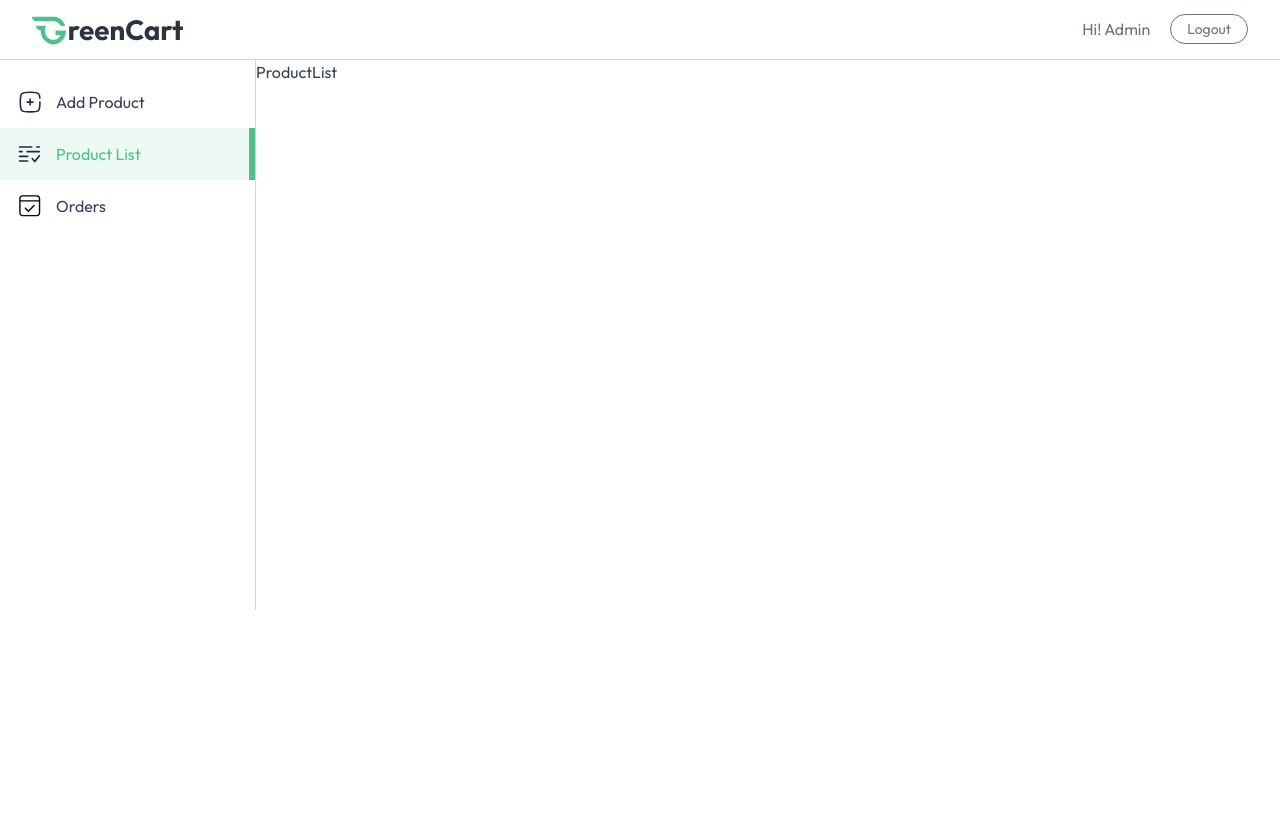
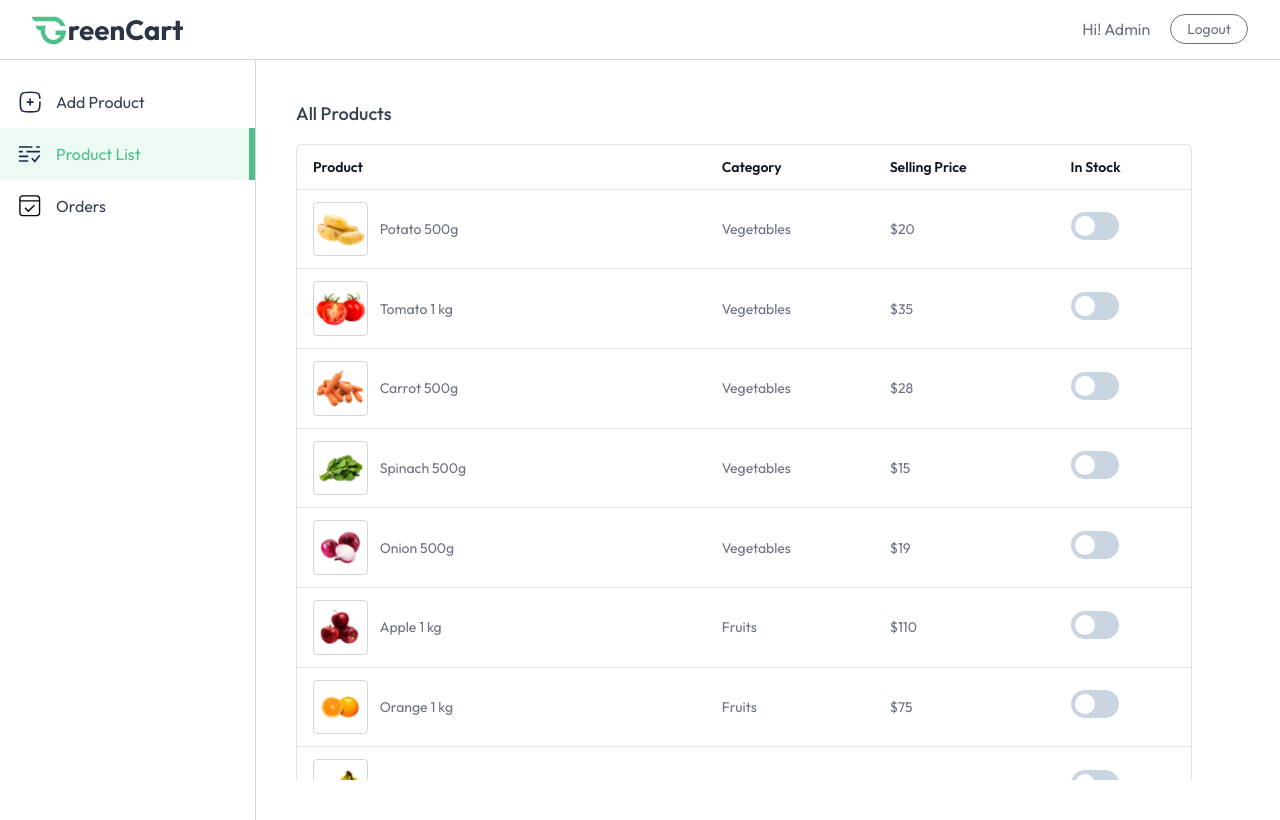
Before and after one commit to Zohirul-Islam/grocery-shope-with-reactjs-and-nodejs, a React app in the folder frontend/: page /seller/product-list in a window 1280 px wide. Both pictures are taken after typing "name@example.com", "Sample123" into the empty fields and a click on the button "Login". Built offline with nearby package versions, Linux system fonts and the light colour scheme; the HTML template or start-up script is replaced by a standard one.

Commit message:
product list done

```diff
--- a/frontend/src/pages/seller/AddProduct.jsx
+++ b/frontend/src/pages/seller/AddProduct.jsx
@@ -10,7 +10,8 @@
   const [price, setPrice] = useState("");
   const [offerPrice, setOfferPrice] = useState("");
   const onSubmitHandler = async(event) => {
-    event.preventDefault();
+      event.preventDefault();
+
   }
   /* ....................logical part.............................. */
     return (
@@ -61,7 +62,7 @@
                         <input onChange={(e)=>setOfferPrice(e.target.value)} value={offerPrice} id="offer-price" type="number" placeholder="0" className="outline-none md:py-2.5 py-2 px-3 rounded border border-gray-500/40" required />
                     </div>
                 </div>
-                <button className="px-8 py-2.5 bg-indigo-500 text-white font-medium rounded">ADD</button>
+                <button className="px-8 py-2.5 bg-primary text-white font-medium rounded cursor-pointer">ADD</button>
             </form>
         </div>
     );
--- a/frontend/src/pages/seller/ProductList.jsx
+++ b/frontend/src/pages/seller/ProductList.jsx
@@ -1,9 +1,59 @@
-import React from 'react'
+import React from "react";
+import { useAppContext } from "../../context/AppContext";
 
 const ProductList = () => {
+  const { products, currency } = useAppContext();
+
   return (
-    <div>ProductList</div>
-  )
-}
+    <div className="no-scrollbar flex-1 h-[90vh] overflow-y-scroll flex flex-col justify-between">
+      <div className="w-full md:p-10 p-4">
+        <h2 className="pb-4 text-lg font-medium">All Products</h2>
+        <div className="flex flex-col items-center max-w-4xl w-full overflow-hidden rounded-md bg-white border border-gray-500/20">
+          <table className="md:table-auto table-fixed w-full overflow-hidden">
+            <thead className="text-gray-900 text-sm text-left">
+              <tr>
+                <th className="px-4 py-3 font-semibold truncate">Product</th>
+                <th className="px-4 py-3 font-semibold truncate">Category</th>
+                <th className="px-4 py-3 font-semibold truncate hidden md:block">
+                  Selling Price
+                </th>
+                <th className="px-4 py-3 font-semibold truncate">In Stock</th>
+              </tr>
+            </thead>
+            <tbody className="text-sm text-gray-500">
+              {products.map((product) => (
+                <tr key={product._id} className="border-t border-gray-500/20">
+                  <td className="md:px-4 pl-2 md:pl-4 py-3 flex items-center space-x-3 truncate">
+                    <div className="border border-gray-300 rounded overflow-hidden">
+                      <img src={product.image[0]} alt="Product" className="w-16" />
+                    </div>
+                    <span className="truncate max-sm:hidden w-full">
+                      {product.name}
+                    </span>
+                  </td>
+                  <td className="px-4 py-3">{product.category}</td>
+                  <td className="px-4 py-3 max-sm:hidden">
+                    { currency}{product.offerPrice}
+                  </td>
+                  <td className="px-4 py-3">
+                    <label className="relative inline-flex items-center cursor-pointer text-gray-900 gap-3">
+                      <input
+                        type="checkbox"
+                        className="sr-only peer"
 
-export default ProductList
+                      />
+                      <div className="w-12 h-7 bg-slate-300 rounded-full peer peer-checked:bg-blue-600 transition-colors duration-200"></div>
+                      <span className="dot absolute left-1 top-1 w-5 h-5 bg-white rounded-full transition-transform duration-200 ease-in-out peer-checked:translate-x-5"></span>
+                    </label>
+                  </td>
+                </tr>
+              ))}
+            </tbody>
+          </table>
+        </div>
+      </div>
+    </div>
+  );
+};
+
+export default ProductList;
--- a/frontend/src/pages/seller/SellerLayout.jsx
+++ b/frontend/src/pages/seller/SellerLayout.jsx
@@ -36,7 +36,7 @@
         </div>
       </div>
       <div className="flex">
-        <div className="md:w-64 w-16 border-r h-[550px] text-base border-gray-300 pt-4 flex flex-col transition-all duration-300">
+        <div className="md:w-64 w-16 border-r h-[95vh] text-base border-gray-300 pt-4 flex flex-col transition-all duration-300">
           {sidebarLinks.map((item, index) => (
             <NavLink
               to={item.path}
```
